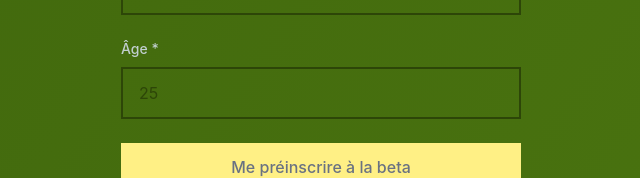
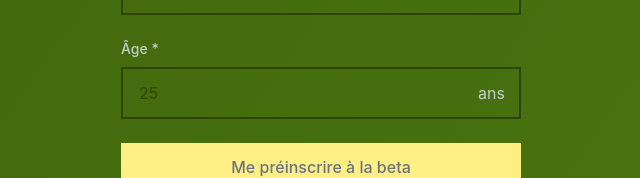
Before and after one commit to heavensal/flipflapp-front, a Next.js app: page / in a window 1280 px wide. Shown: the part 1489-1667 px from the top of the page, without its empty margins (319-959 px from the left). Built offline with nearby package versions, Linux system fonts and the light colour scheme.

Commit message:
better form usage

```diff
--- a/app/_components/BetaTesterForm.tsx
+++ b/app/_components/BetaTesterForm.tsx
@@ -333,18 +333,24 @@ const BetaTesterForm = () => {
               <label htmlFor="age" className="block text-sm font-medium text-indigo-100/80 mb-2">
                 Âge *
               </label>
+              <div className="relative">
                 <input
                   id="age"
                   name="age"
                   type="number"
                   value={formData.age}
                   onChange={handleChange}
-                className={`w-full px-4 py-3 border-2 placeholder:text-form-green focus:ring-2 text-indigo-100/80 focus:ring-yellow-500 focus:border-transparent outline-none transition-all ${
+                  className={`w-full px-4 py-3 pr-12 border-2 placeholder:text-form-green focus:ring-2 text-indigo-100/80 focus:ring-yellow-500 focus:border-transparent outline-none transition-all ${
                     errors.age ? 'border-red-500 focus:ring-red-500 text-red-500' : 'border-form-green'
                   }`}
                   placeholder="25"
                   min="1"
+                  step="1"
                 />
+                <span className="absolute inset-y-0 right-4 flex items-center text-indigo-100/80 pointer-events-none">
+                  ans
+                </span>
+              </div>
               {errors.age && (
                 <p className="mt-1 text-sm text-red-600">{errors.age}</p>
               )}
```
Lines whose indentation alone changed are shown as unchanged.
